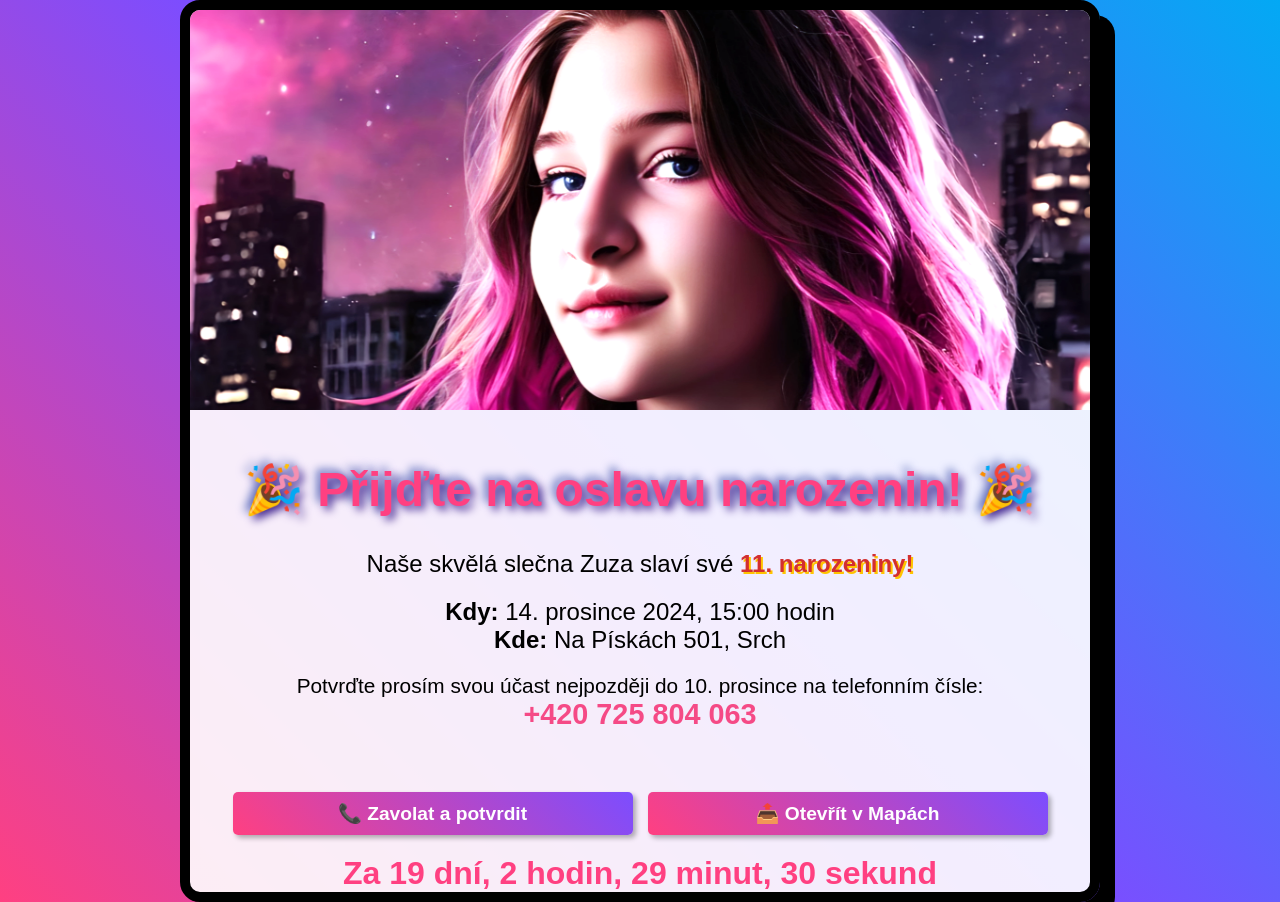
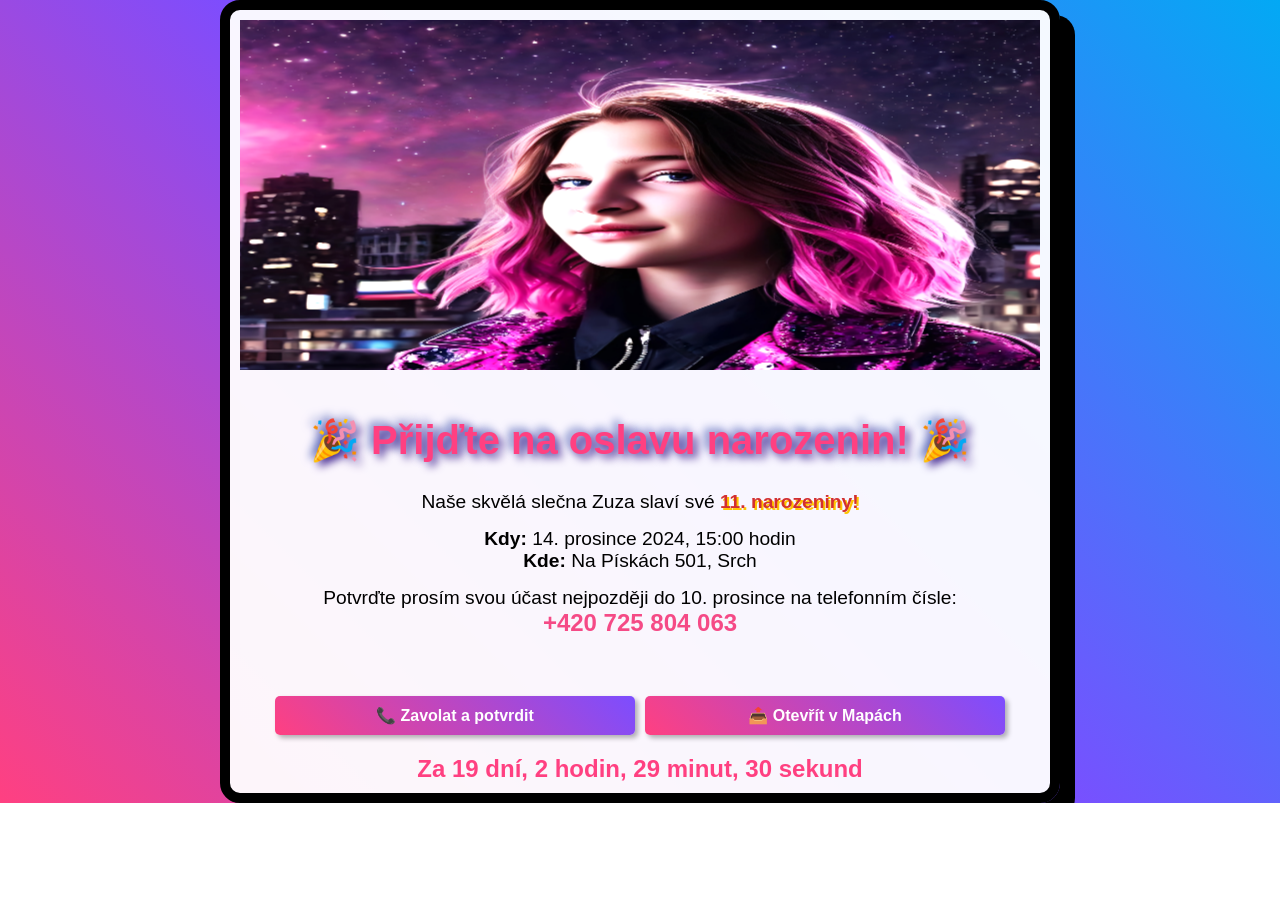
Before and after one commit to VendulkaB/Zuzanka, a plain HTML site: page index.html in a window 1280 px wide. After the commit the page ends 803 px from the top, so only its background shows below. Drawn offline with Linux system fonts and the light colour scheme.

Commit message:
Update style.css

```diff
--- a/style.css
+++ b/style.css
@@ -16,19 +16,20 @@ body {
 .invitation-container {
     text-align: center;
     width: 90%;
-    max-width: 900px;
-    background: rgba(255, 255, 255, 0.9);
+    max-width: 800px;
+    background: rgba(255, 255, 255, 0.95);
     border: 10px solid #000;
     border-radius: 20px;
     box-shadow: 15px 15px 0px #000;
     overflow: hidden;
     position: relative;
+    padding: 10px;
 }
 
 /* Fotografie */
 .photo-container {
     width: 100%;
-    max-height: 400px;
+    max-height: 350px;
     overflow: hidden;
     display: flex;
     justify-content: center;
@@ -36,8 +37,9 @@ body {
 }
 
 .birthday-photo {
-    max-width: 100%;
-    max-height: 100%;
+    width: 100%;
+    height: auto;
+    max-height: 350px;
     border-bottom: 5px solid #000;
     animation: photo-highlight 8s infinite alternate ease-in-out;
 }
@@ -49,7 +51,7 @@ body {
 }
 
 .birthday-title {
-    font-size: 3rem;
+    font-size: 2.5rem;
     font-weight: bold;
     color: #ff4081;
     text-shadow: 4px 4px 0 #000, -4px -4px 0 #7c4dff;
@@ -57,8 +59,8 @@ body {
 }
 
 .details {
-    font-size: 1.5rem;
-    margin: 20px 0;
+    font-size: 1.2rem;
+    margin: 15px 0;
 }
 
 .highlight {
@@ -68,12 +70,12 @@ body {
 }
 
 .confirmation {
-    font-size: 1.3rem;
-    margin-top: 20px;
+    font-size: 1.2rem;
+    margin-top: 15px;
 }
 
 .phone-number {
-    font-size: 1.8rem;
+    font-size: 1.5rem;
     color: #76c7c0;
     font-weight: bold;
     animation: blink 1.5s infinite;
@@ -85,14 +87,14 @@ body {
     display: flex;
     flex-wrap: wrap;
     justify-content: center;
-    gap: 15px;
+    gap: 10px;
 }
 
 .confirm-button, .share-button {
     text-decoration: none;
     padding: 10px 20px;
     border-radius: 5px;
-    font-size: 1.2rem;
+    font-size: 1rem;
     font-weight: bold;
     color: #fff;
     background: linear-gradient(45deg, #ff4081, #7c4dff);
@@ -109,7 +111,7 @@ body {
 
 /* Odpočet času */
 .countdown-timer {
-    font-size: 2rem;
+    font-size: 1.5rem;
     font-weight: bold;
     color: #ff4081;
     margin-top: 20px;
@@ -139,19 +141,19 @@ body {
     }
 
     .birthday-title {
-        font-size: 2.5rem;
+        font-size: 2rem;
     }
 
     .details {
+        font-size: 1rem;
+    }
+
+    .phone-number {
         font-size: 1.2rem;
     }
 
-    .phone-number {
-        font-size: 1.5rem;
-    }
-
     .button-container {
-        gap: 10px;
+        gap: 8px;
         flex-direction: column;
     }
 
```
